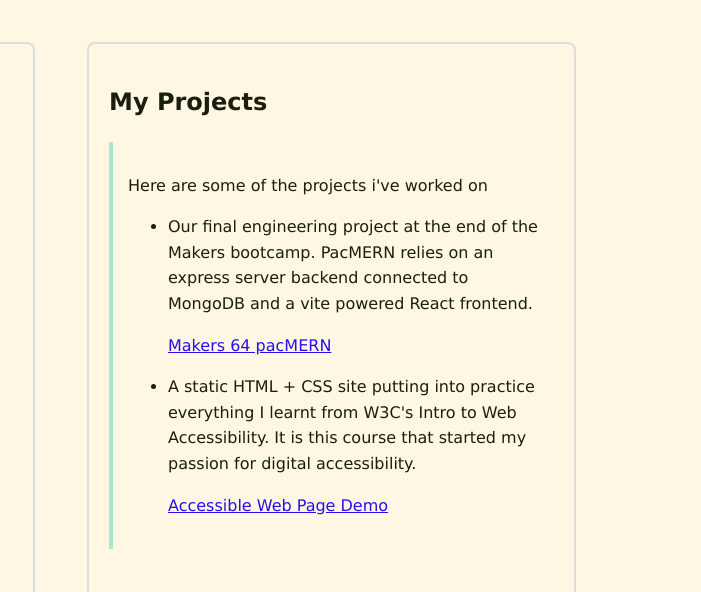
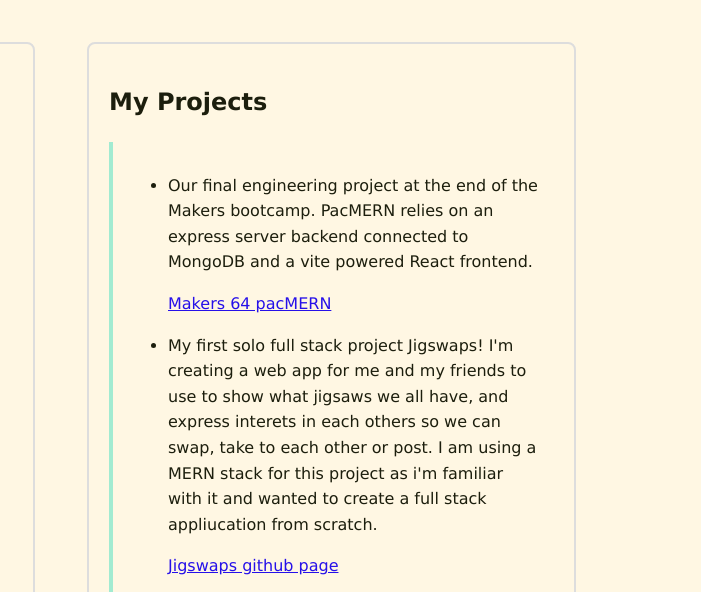
Before and after one commit to pollynotpolly/Portfolio, a website built with Vite: page index.html in a window 1280 px wide. Shown: the part 356-948 px from the top of the page, 579-1280 px from the left. Built offline with nearby package versions, Linux system fonts and the light colour scheme.

Commit message:
jigswaps added

```diff
--- a/index.html
+++ b/index.html
@@ -48,11 +48,14 @@
                 <section id="my-projects" class="info-boxes">
                     <h2>My Projects</h2>
                     <div class="explanation">
-                        <p>Here are some of the projects i've worked on</p>
                         <ul>
                             <li>
                                 <p>Our final engineering project at the end of the Makers bootcamp. PacMERN relies on an express server backend connected to MongoDB and a vite powered React frontend.</p>
                                 <a href="https://pacmern-frontend.onrender.com/" target="_blank" rel="noopener" aria-label="View Makers 64 pacMERN project (opens in a new tab)">Makers 64 pacMERN</a>
+                            </li>
+                            <li>
+                                <p>My first solo full stack project Jigswaps! I'm creating a web app for me and my friends to use to show what jigsaws we all have, and express interets in each others so we can swap, take to each other or post. I am using a MERN stack for this project as i'm familiar with it and wanted to create a full stack appliucation from scratch.</p>
+                                <a href="https://github.com/pollynotpolly/jigsaw-app" target="_blank" rel="noopener" aria-label="View jigswaps github (opens in a new tab)">Jigswaps github page</a>
                             </li>
                             <li>
                                 <p>A static HTML + CSS site putting into practice everything I learnt from W3C's Intro to Web Accessibility. It is this course that started my passion for digital accessibility.</p>
```
